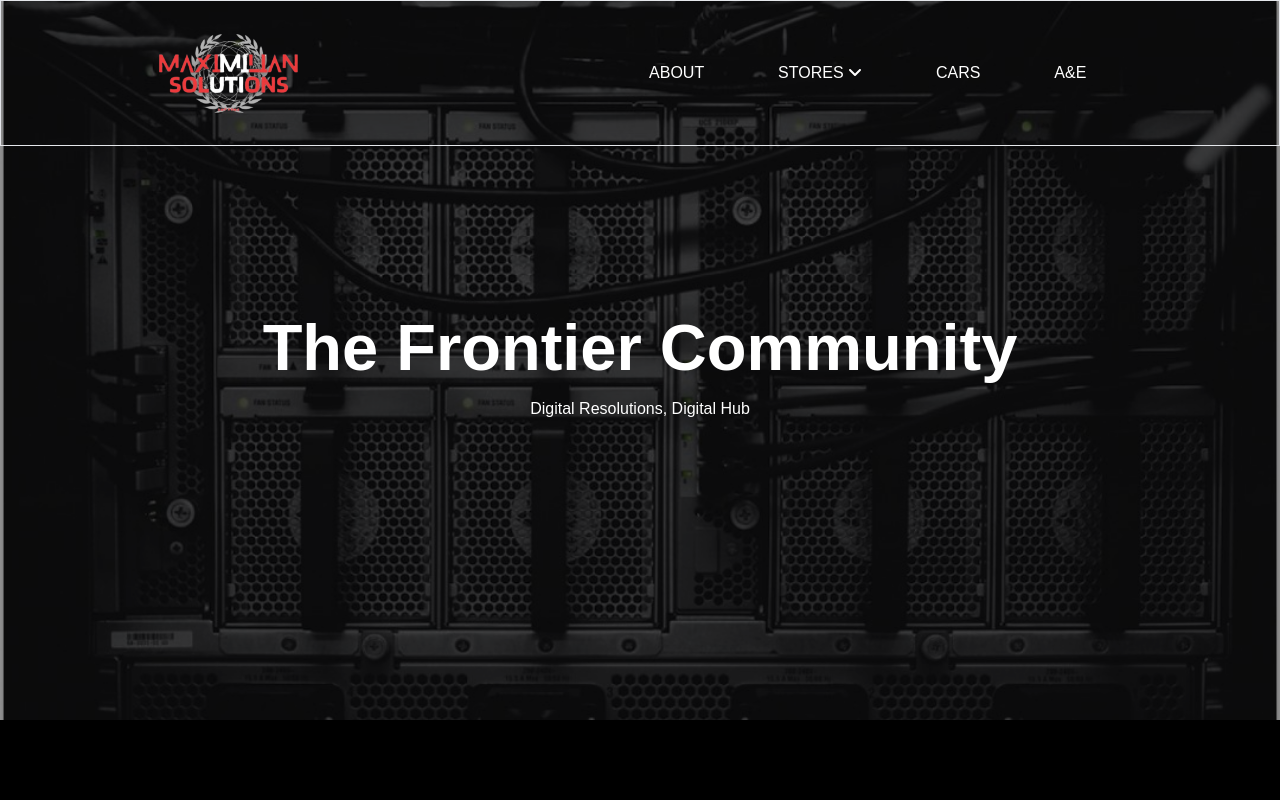
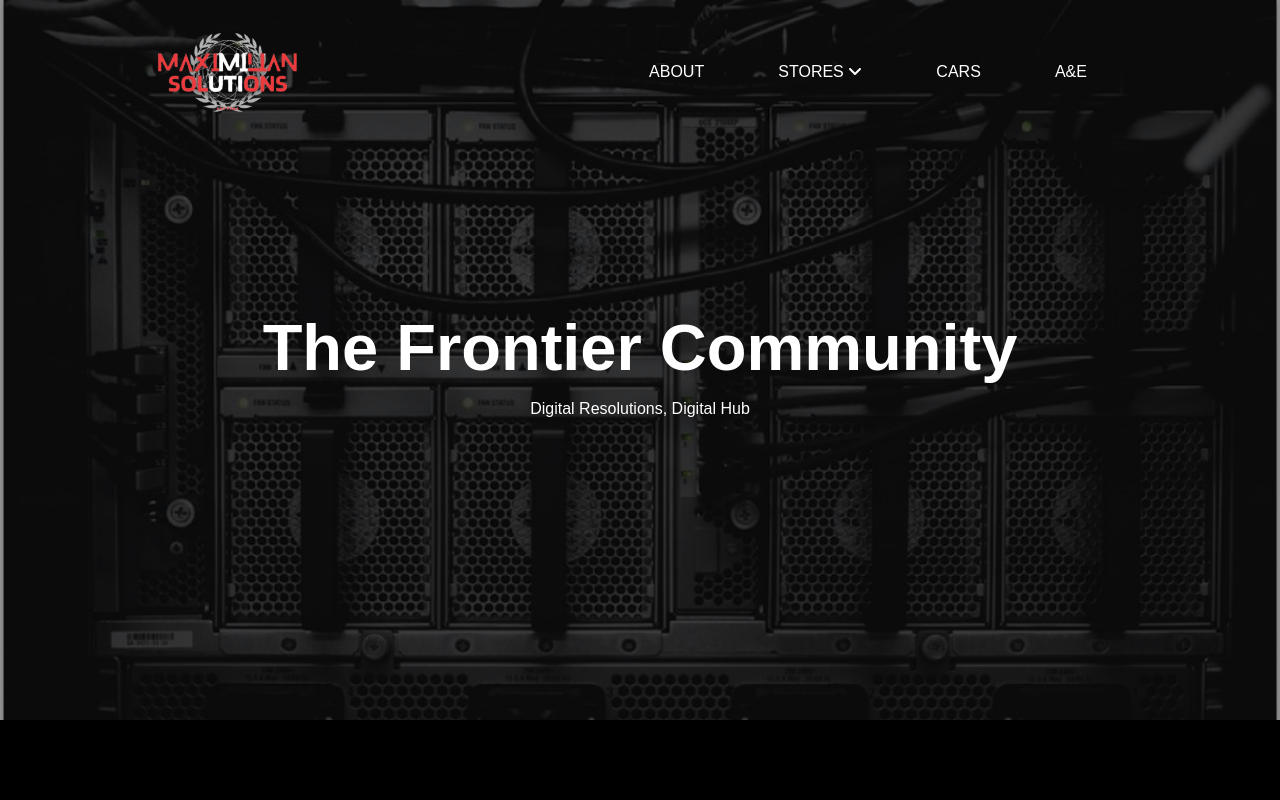
Before and after one commit to emdevelopa/maximillian, a React (Create React App) app: page / in a window 1280 px wide. Shown: the top 800 px of the page. Built offline with nearby package versions, Linux system fonts and the light colour scheme.

Commit message:
good commit

```diff
--- a/src/components/home.jsx
+++ b/src/components/home.jsx
@@ -42,7 +42,7 @@ export default function Home(props) {
     <>
       <section className="bg-black">
         <div className="bgImage">
-          <nav className="text-white fixed w-full flex justify-around z-30 border">
+          <nav className="text-white fixed w-full flex justify-around z-30">
             <img src={props.logo} alt="logo" className="w-[9em] " />
 
             <ul
```
